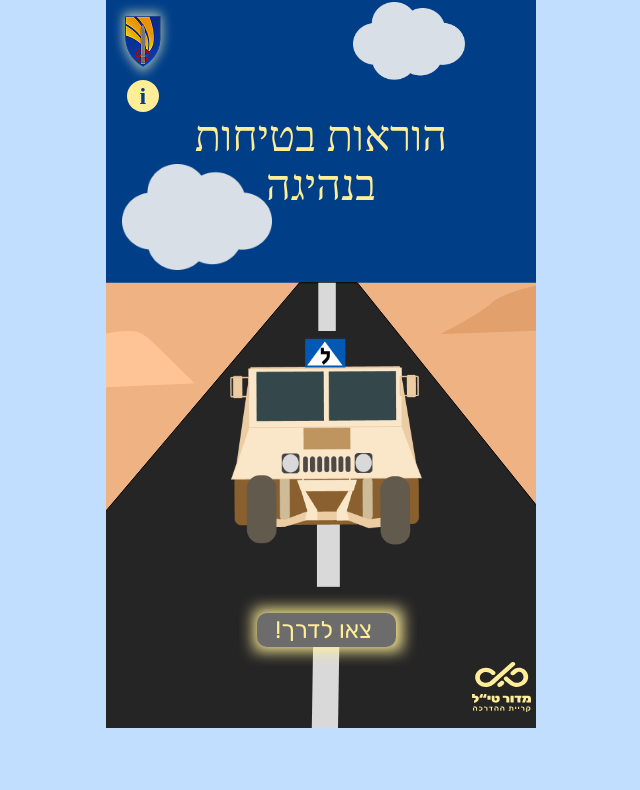
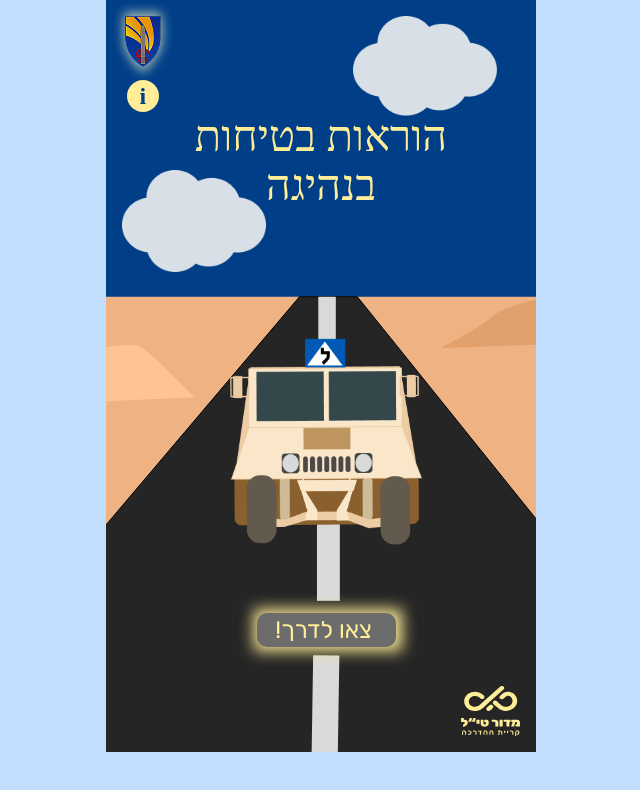
Before and after one commit to madortill/lomdat-safety-instructions, a React (Vite) app: page / in a window 1280 px wide. Shown: the top 790 px of the page, without its empty margins (319-959 px from the left). Built offline with nearby package versions, Linux system fonts and the light colour scheme; a web font is replaced by a local one.

Commit message:
changes 30.9

```diff
--- a/src/pages/OpeningPage.jsx
+++ b/src/pages/OpeningPage.jsx
@@ -1,7 +1,5 @@
-import React from "react";
+import React, { useState } from "react";
 import "../style/openingPage.css";
-import { useState } from "react";
-import { Navigate, useNavigate } from "react-router-dom";
 import carGraphic from "../assets/images/openingPage/carGraphic.png";
 import cloud from "../assets/images/openingPage/cloud.png";
 import cloud2 from "../assets/images/openingPage/cloud2.png";
@@ -9,35 +7,37 @@ import startBtn from "../assets/images/openingPage/startBtn.svg";
 
 function OpeningPage() {
   const [showAbout, setShowAbout] = useState(false);
-  const navigate = useNavigate();
-
-  const toggleAbout = () => {
-    setShowAbout((prev) => !prev);
-  };
   const [carMoving, setCarMoving] = useState(false);
   const [btnClicked, setBtnClicked] = useState(false);
   const [fadeOut, setFadeOut] = useState(false);
   const [hidden, setHidden] = useState(false);
+  const [showText, setShowText] = useState(false);
+
+  const toggleAbout = () => setShowAbout((prev) => !prev);
+
   const handleStart = () => {
-    setCarMoving(true); // מתחילים להזיז את המכונית
-    setBtnClicked(true); // הכפתור נעלם מיד
+    setCarMoving(true);
+    setBtnClicked(true);
   };
-  if (hidden) return null; // אחרי שהפייד נגמר – מעלימים לגמרי
 
   return (
-    <div className="opening-page">
+    <>
+      {!hidden && (
         <div
           className={`opening-page ${fadeOut ? "fade-out1" : ""}`}
-        onAnimationEnd={() => {
-          if (fadeOut) setHidden(true); // רק אחרי הפייד-אאוט נעלם מה-DOM
+          onTransitionEnd={() => {
+            if (fadeOut) {
+              setHidden(true);
+              setShowText(true); // מראה את הטקסט אחרי שהמסך נעלם
+            }
           }}
         >
           <button className="about-btn" onClick={toggleAbout}>
             i
           </button>
-        <div className={`div-about ${showAbout ? "fade-in" : "fade-out"}`}>
+
           {showAbout && (
-            <>
+            <div className="div-about fade-in">
               <h3 className="list-text-about">מפתחת ראשית: </h3>
               <p className="list-text-about">רב"ט מאיה מרום</p>
               <h3 className="list-text-about">גרפיקה:</h3>
@@ -48,23 +48,27 @@ function OpeningPage() {
               <p className="list-text-about">רס"מ עדן בן חמו</p>
               <h3 className="list-text-about">גרסה:</h3>
               <p className="list-text-about">יולי 2025</p>
-            </>
+            </div>
           )}
-        </div>
+
           <div className="main-items">
             <div className="cloud-container">
               <img src={cloud} alt="cloud" className="cloud" />
             </div>
+
             <p className="title">הוראות בטיחות בנהיגה</p>
+
             <div className="cloud2-container">
               <img src={cloud2} alt="cloud" className="cloud2" />
             </div>
+
             <img
               src={carGraphic}
               alt="carGraphic"
               className={`carGraphic ${carMoving ? "car-animate" : ""}`}
-            onAnimationEnd={() => setFadeOut(true)} // כשהמכונית מסיימת -> מפעילים פייד למסך
+              onAnimationEnd={() => setFadeOut(true)}
             />
+
             {!btnClicked && (
               <img
                 src={startBtn}
@@ -75,7 +79,14 @@ function OpeningPage() {
             )}
           </div>
         </div>
+      )}
+
+      {showText && (
+        <div className="openText fade-in-text">
+          <p className="open-text1">ברוכים הבאים למסלול שלנו!</p>
         </div>
+      )}
+    </>
   );
 }
 
--- a/src/style/App.css
+++ b/src/style/App.css
@@ -29,7 +29,7 @@ body {
   direction: rtl;
   width: 100%;
   max-width: 430px;
-  height:91vh;
+  height: 47rem;
   background-color: #003F88;
   font-family: 'askim';
   overflow: hidden;
@@ -43,7 +43,7 @@ body {
 .til-logo {
   position: absolute;
   bottom: 1rem;
-  right: 0.3rem;
+  right: 1rem;
   z-index: 2;
 }
 .bg-container {
--- a/src/style/openingPage.css
+++ b/src/style/openingPage.css
@@ -1,10 +1,25 @@
+/* Fade-out של OpeningPage */
 .opening-page {
-    transition: opacity 1s ease; /* מעבר חלק */
+  opacity: 1;
+  transition: opacity 0.8s ease;
+}
+
+.opening-page.fade-out1 {
+  opacity: 0;
+}
+
+/* Fade-in של openText */
+.fade-in-text {
+  opacity: 0;
+  animation: fadeIn 0.8s forwards;
+}
+
+@keyframes fadeIn {
+  to {
+    opacity: 1;
   }
+}
 
-  .fade-out1 {
-    opacity: 0; /* פייד אאוט */
-  }
 .about-btn {
     position: absolute;
     border: none;
@@ -56,6 +71,9 @@
 .fade-out {
     opacity: 0;
     transition: opacity 0.4s ease;
+}
+.fade-out1.hidden {
+  display: none;
 }
 
 .main-items {
@@ -117,9 +135,9 @@
 
   .cloud {
     position: absolute;
-    top: 50px; /* גובה הענן */
+    top: 4rem; /* גובה הענן */
     left: 0;
-    width: 7rem; /* רוחב הענן */
+    width: 9rem; /* רוחב הענן */
     animation: moveCloud 4s ease-in-out infinite alternate;
     opacity: 0.9;
   }
@@ -134,9 +152,9 @@
 
   .cloud2 {
     position: absolute;
-    top: 50px; /* גובה הענן */
+    top: 3.5rem; /* גובה הענן */
     left: 0;
-    width: 150px; /* רוחב הענן */
+    width: 9rem; /* רוחב הענן */
     animation: moveCloud1 4s ease-in-out infinite alternate;
     opacity: 0.9;
   }
@@ -158,6 +176,22 @@
   }
   .start-btn:hover {
     transform: scale(1.1); /* גדילה של 10% */
+  }
+  .openText {
+    display: flex;
+    flex-direction: column;
+    align-items: center;
+    justify-content: center; /* מרכז אנכית */
+    z-index: 3;
+  }
+
+  .open-text1 {
+    font-family: "rubik";
+    font-size: 1.5rem;
+    text-align: center;
+    color: #FFEE97;
+    position: relative;
+    top: -16rem;
   }
 
 /* @media (max-width: 400px) {
```
Lines whose indentation alone changed are shown as unchanged.
